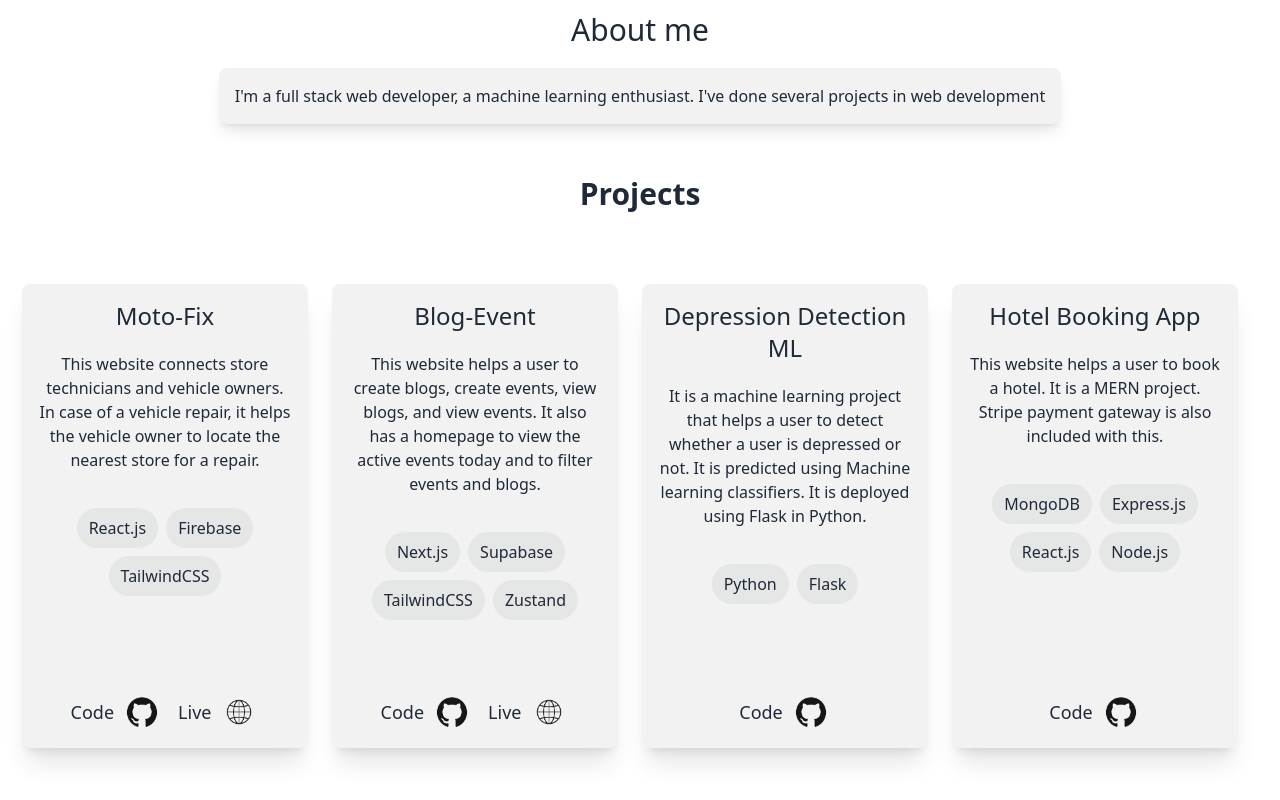
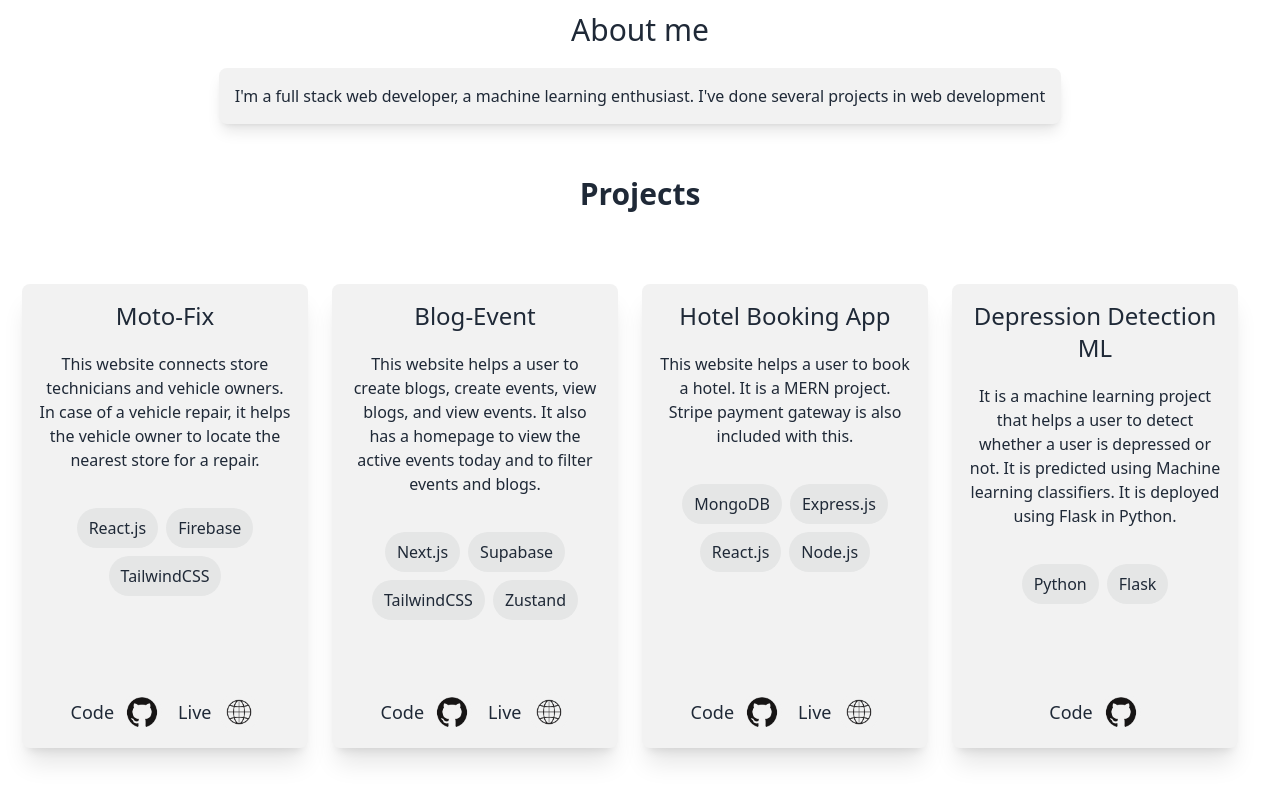
Before and after one commit to mani200307/portfolio, a Next.js app: page / in a window 1280 px wide. Shown: the part 832-1632 px from the top of the page. Built offline with nearby package versions, Linux system fonts and the light colour scheme.

Commit message:
Hotel project code

```diff
--- a/app/components/ProjectCard.jsx
+++ b/app/components/ProjectCard.jsx
@@ -23,20 +23,20 @@ const ProjectCard = () => {
             tech: ['Next.js', 'Supabase', 'TailwindCSS', 'Zustand'],
         },
         {
+            github: 'https://github.com/mani200307/HotelBooking',
+            live: 'https://splendid-tanuki-7fd21f.netlify.app/',
+            title: 'Hotel Booking App',
+            desc:
+                'This website helps a user to book a hotel. It is a MERN project. Stripe payment gateway is also included with this.',
+            tech: ['MongoDB', 'Express.js', 'React.js', 'Node.js'],
+        },
+        {
             github: 'https://github.com/mani200307/Depression-Detection-using-Social-media-texts',
             live: '',
             title: 'Depression Detection ML',
             desc:
                 'It is a machine learning project that helps a user to detect whether a user is depressed or not. It is predicted using Machine learning classifiers. It is deployed using Flask in Python.',
             tech: ['Python', 'Flask'],
-        },
-        {
-            github: 'https://github.com/mani200307/BookingApp',
-            live: '',
-            title: 'Hotel Booking App',
-            desc:
-                'This website helps a user to book a hotel. It is a MERN project. Stripe payment gateway is also included with this.',
-            tech: ['MongoDB', 'Express.js', 'React.js', 'Node.js'],
         },
     ];
 
```
